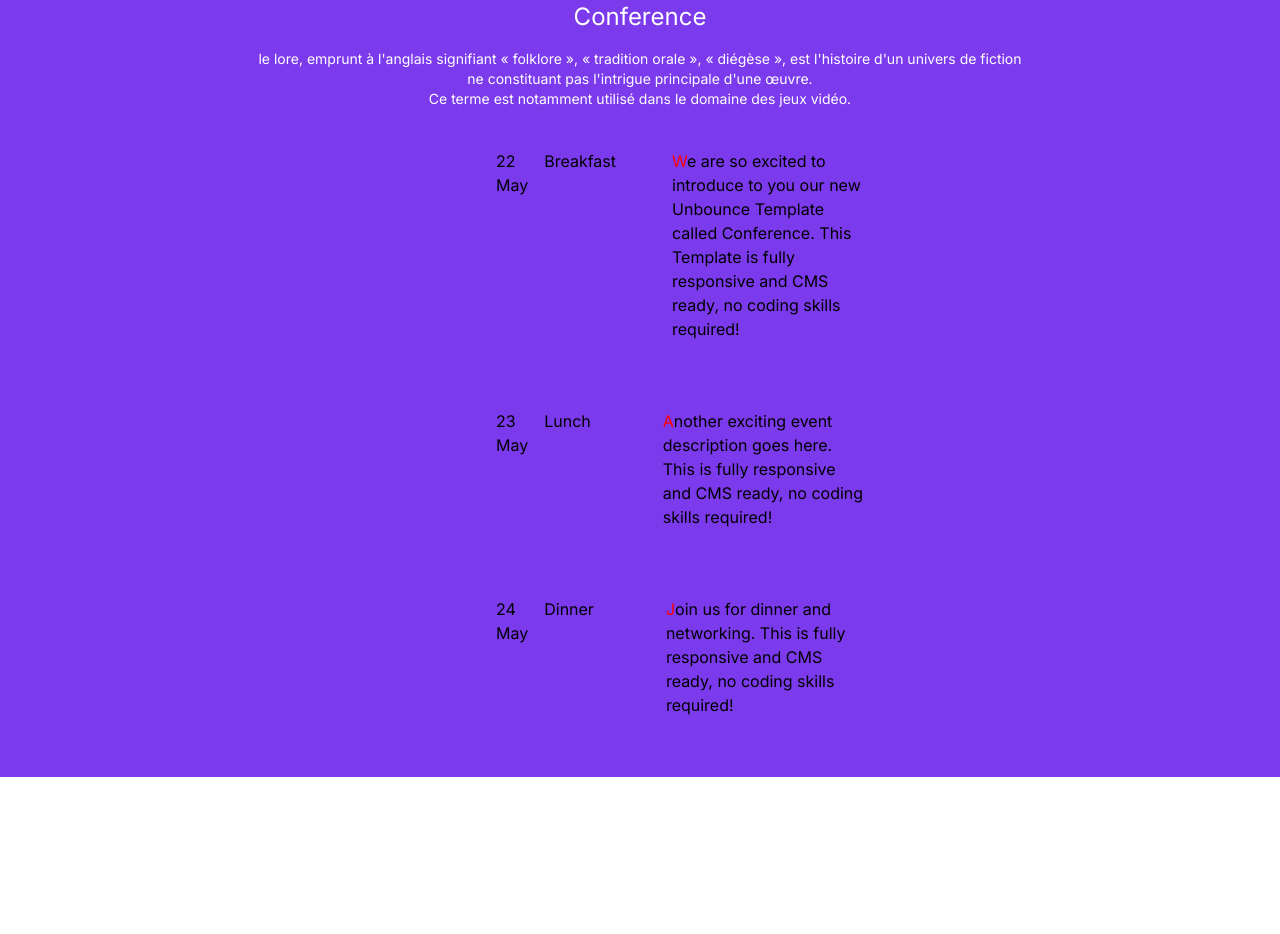
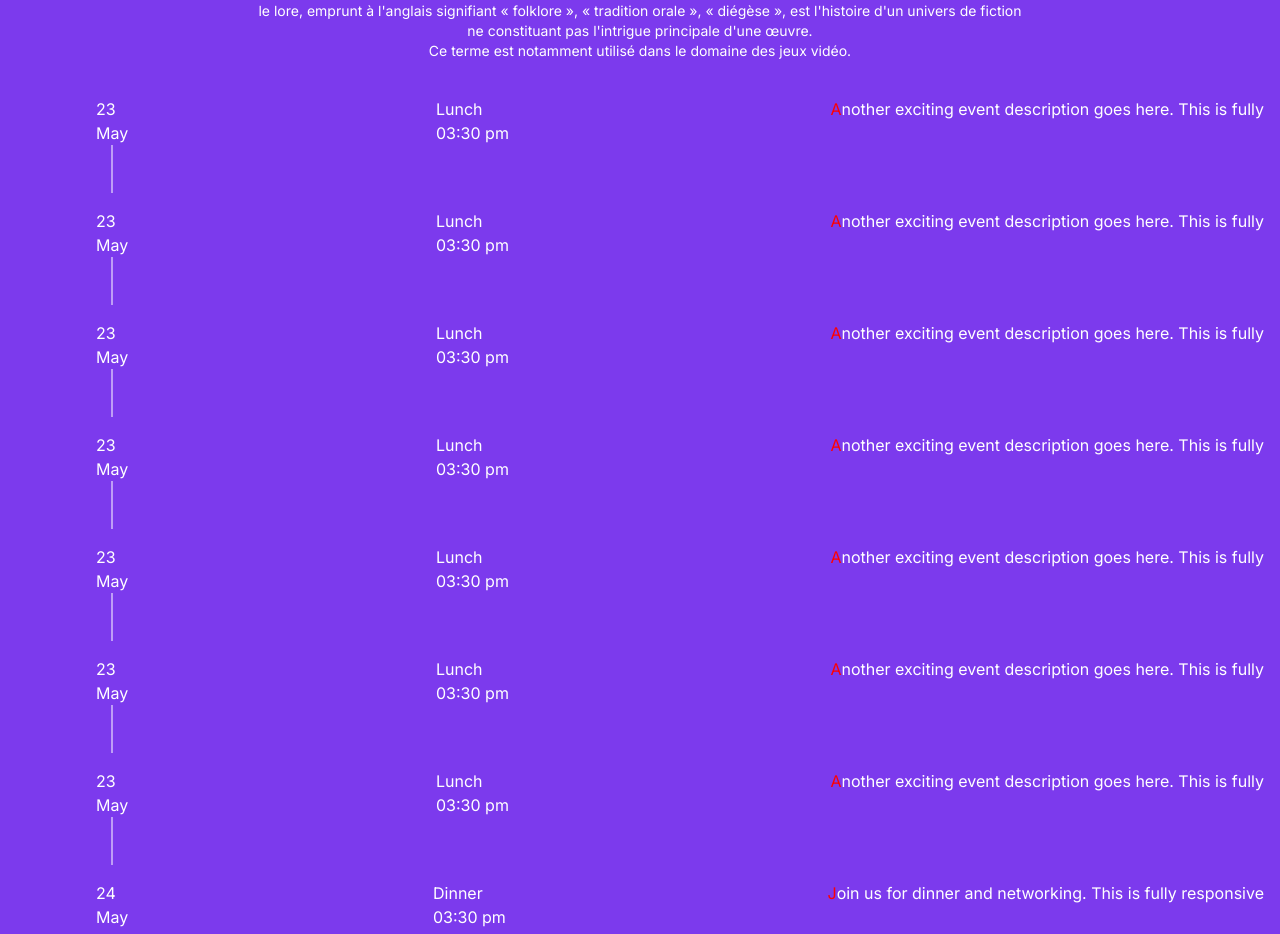
Before and after one commit to elieboulingui/landingpage, a Next.js app: page / in a window 1280 px wide. Shown: the part 2298-3232 px from the top of the page. Before the commit the page ends 3075 px from the top, so only its background shows below. Built offline with nearby package versions, Linux system fonts and the light colour scheme.

Commit message:
j ai termine avec le venue of meeting

```diff
--- a/app/page.tsx
+++ b/app/page.tsx
@@ -143,11 +143,7 @@ export default function Home() {
               ne constituant pas l'intrigue principale d'une œuvre. <br />
               Ce terme est notamment utilisé dans le domaine des jeux vidéo.
             </p>
-            <div className="pt-4 flex justify-center">
-              <svg xmlns="http://www.w3.org/2000/svg" className="w-8 h-8 text-white" fill="none" viewBox="0 0 24 24" stroke="currentColor">
-                <path strokeLinecap="round" strokeLinejoin="round" strokeWidth="2" d="M5 3l14 9-14 9V3z" />
-              </svg>
-            </div>
+
           </div>
         </div>
       </div>
@@ -195,51 +191,142 @@ export default function Home() {
           </div>
         </div>
         <div className="flex justify-around p-4">
+          <div className='flex flex-col w-full max-w-7xl'>
+            <div className='pl-4 md:pl-20 md:pb-11 relative pt-5'>
+              <div className="flex justify-between items-start">
+                <span className="mr-8   text-white relative">23 <br /> May
+                  <span className="absolute left-1/2 transform -translate-x-1/2 w-px bg-white top-full h-[20px] md:h-12"></span>
+                </span>
+                <div className="flex flex-col justify-between items-start mr-4">
+                  <p className="mr-10 text-white">Lunch</p>
+                  <p className='text-white'>03:30 pm</p>
+                </div>
+                <p className="text-xs md:text-base link-styled text-white pl-4">
+                  Another exciting event description goes here. This is fully
+                </p>
+              </div>
+            </div>
+            <div className='pl-4 md:pl-20 md:pb-11 relative pt-5'>
+              <div className="flex justify-between items-start">
+                <span className="mr-8   text-white relative">23 <br /> May
+                  <span className="absolute left-1/2 transform -translate-x-1/2 w-px bg-white top-full h-[20px] md:h-12"></span>
+                </span>
+                <div className="flex flex-col justify-between items-start mr-4">
+                  <p className="mr-10 text-white">Lunch</p>
+                  <p className='text-white'>03:30 pm</p>
+                </div>
+                <p className="text-xs md:text-base link-styled text-white pl-4">
+                  Another exciting event description goes here. This is fully
+                </p>
+              </div>
+            </div>  <div className='pl-4 md:pl-20 md:pb-11 relative pt-5'>
+              <div className="flex justify-between items-start">
+                <span className="mr-8   text-white relative">23 <br /> May
+                  <span className="absolute left-1/2 transform -translate-x-1/2 w-px bg-white top-full h-[20px] md:h-12"></span>
+                </span>
+                <div className="flex flex-col justify-between items-start mr-4">
+                  <p className="mr-10 text-white">Lunch</p>
+                  <p className='text-white'>03:30 pm</p>
+                </div>
+                <p className="text-xs md:text-base link-styled text-white pl-4">
+                  Another exciting event description goes here. This is fully
+                </p>
+              </div>
+            </div>  <div className='pl-4 md:pl-20 md:pb-11 relative pt-5'>
+              <div className="flex justify-between items-start">
+                <span className="mr-8   text-white relative">23 <br /> May
+                  <span className="absolute left-1/2 transform -translate-x-1/2 w-px bg-white top-full h-[20px] md:h-12"></span>
 
-  <div className='flex flex-col w-full max-w-md'>
-    <div className='pt-6 pl-4 md:pl-20 md:pb-11'>
+                </span>
+                <div className="flex flex-col justify-between items-start mr-4">
+                  <p className="mr-10 text-white">Lunch</p>
+                  <p className='text-white'>03:30 pm</p>
+                </div>
+                <p className="text-xs md:text-base link-styled text-white pl-4">
+                  Another exciting event description goes here. This is fully
+                </p>
+              </div>
+            </div>  <div className='pl-4 md:pl-20 md:pb-11 relative pt-5'>
               <div className="flex justify-between items-start">
-        <span className="mr-4">22 <br /> May</span>
-        <div className="flex flex-col justify-between items-start mr-4 mb-4 ">
-          <p  className="mr-10" >Breakfast</p>
+                <span className="mr-8   text-white relative">23 <br /> May
+                  <span className="absolute left-1/2 transform -translate-x-1/2 w-px bg-white top-full h-[20px] md:h-12"></span>
+
+                </span>
+                <div className="flex flex-col justify-between items-start mr-4">
+                  <p className="mr-10 text-white">Lunch</p>
+                  <p className='text-white'>03:30 pm</p>
                 </div>
-        <p className="text-xs md:text-base link-styled ">
-          We are so excited to introduce to you our new Unbounce
-          Template called Conference. This Template is fully
-          responsive and CMS ready, no coding skills required!
+                <p className="text-xs md:text-base link-styled text-white pl-4">
+                  Another exciting event description goes here. This is fully
+                </p>
+              </div>
+            </div>  <div className='pl-4 md:pl-20 md:pb-11 relative pt-5'>
+              <div className="flex justify-between items-start">
+                <span className="mr-8   text-white relative">23 <br /> May
+                  <span className="absolute left-1/2 transform -translate-x-1/2 w-px bg-white top-full h-[20px] md:h-12"></span>
+
+                </span>
+                <div className="flex flex-col justify-between items-start mr-4">
+                  <p className="mr-10 text-white">Lunch</p>
+                  <p className='text-white'>03:30 pm</p>
+                </div>
+                <p className="text-xs md:text-base link-styled text-white pl-4">
+                  Another exciting event description goes here. This is fully
+                </p>
+              </div>
+            </div>  <div className='pl-4 md:pl-20 md:pb-11 relative pt-5'>
+              <div className="flex justify-between items-start">
+                <span className="mr-8   text-white relative">23 <br /> May
+                  <span className="absolute left-1/2 transform -translate-x-1/2 w-px bg-white top-full h-[20px] md:h-12"></span>
+
+                </span>
+                <div className="flex flex-col justify-between items-start mr-4">
+                  <p className="mr-10 text-white">Lunch</p>
+                  <p className='text-white'>03:30 pm</p>
+                </div>
+                <p className="text-xs md:text-base link-styled text-white pl-4">
+                  Another exciting event description goes here. This is fully
                 </p>
               </div>
             </div>
 
-    <div className='pl-4 md:pl-20 md:pb-11 mt-6'>
+            <div className='pl-4 md:pl-20 md:pb-11 relative pt-5'>
               <div className="flex justify-between items-start">
-        <span className="mr-4">23 <br /> May</span>
-        <div className="flex flex-col justify-between items-start mr-4 mb-4">
-          <p className="mr-10">Lunch</p>
+                <span className="mr-8 text-white relative">24 <br /> May
+                </span>
+                <div className="flex flex-col justify-between items-start mr-4">
+                  <p className="mr-10  text-white">Dinner</p>
+                  <p className='text-white'>03:30 pm</p>
                 </div>
-        <p className="text-xs md:text-base link-styled pl-4">
-          Another exciting event description goes here. This is fully
-          responsive and CMS ready, no coding skills required!
-        </p>
-      </div>
-    </div>
-
-    <div className='pl-4 md:pl-20 md:pb-11 mt-6'>
-      <div className="flex justify-between items-start">
-        <span className="mr-4">24 <br /> May</span>
-        <div className="flex flex-col justify-between items-start mr-4 mb-4">
-          <p className="mr-10">Dinner</p>
-        </div>
-        <p className="text-xs md:text-base link-styled pl-4">
+                <p className="text-xs text-white md:text-base link-styled pl-4">
                   Join us for dinner and networking. This is fully responsive
-          and CMS ready, no coding skills required!
                 </p>
               </div>
             </div>
           </div>
         </div>
-
-
+      </div>
+      <div className='h-full bg-slate-50  pt-10 flex flex-col justify-around' >
+        <div className='flex flex-row justify-center'>
+          <div className='h-96 bg-violet-800 w-96'>
+            <div>
+              <h1>Venue of meeting <br /> Conference </h1>
+              <p className='text-white font-thin pt-5'>   Join us for dinner and networking. This is fully responsive</p>
+            </div>
+            <div className=' flex justify-center pt-10 pl-7 flex-col '>
+              <h1 className=''>Location</h1>
+              <p className='text-white font-thin '>   Join us for dinner and networking. This is fully responsive</p>
+            </div>
+            <div className=' flex justify-center pt-10 pl-7 flex-col '>
+              <h1 className=''>Location</h1>
+              <p className='text-white font-thin '>   Join us for dinner and networking. This is fully responsive</p>
+            </div>
+          </div>
+          <div className='h-96 bg-white-800 w-96 flex flex-col'>
+            <div><img src="./image/téléchargement.jpeg" alt="" /></div>
+            <div><img src="./image/téléchargement.jpeg" alt="" /></div>
+          </div>
+        </div>
       </div>
     </main>
   );
```
Lines whose indentation alone changed are shown as unchanged.
